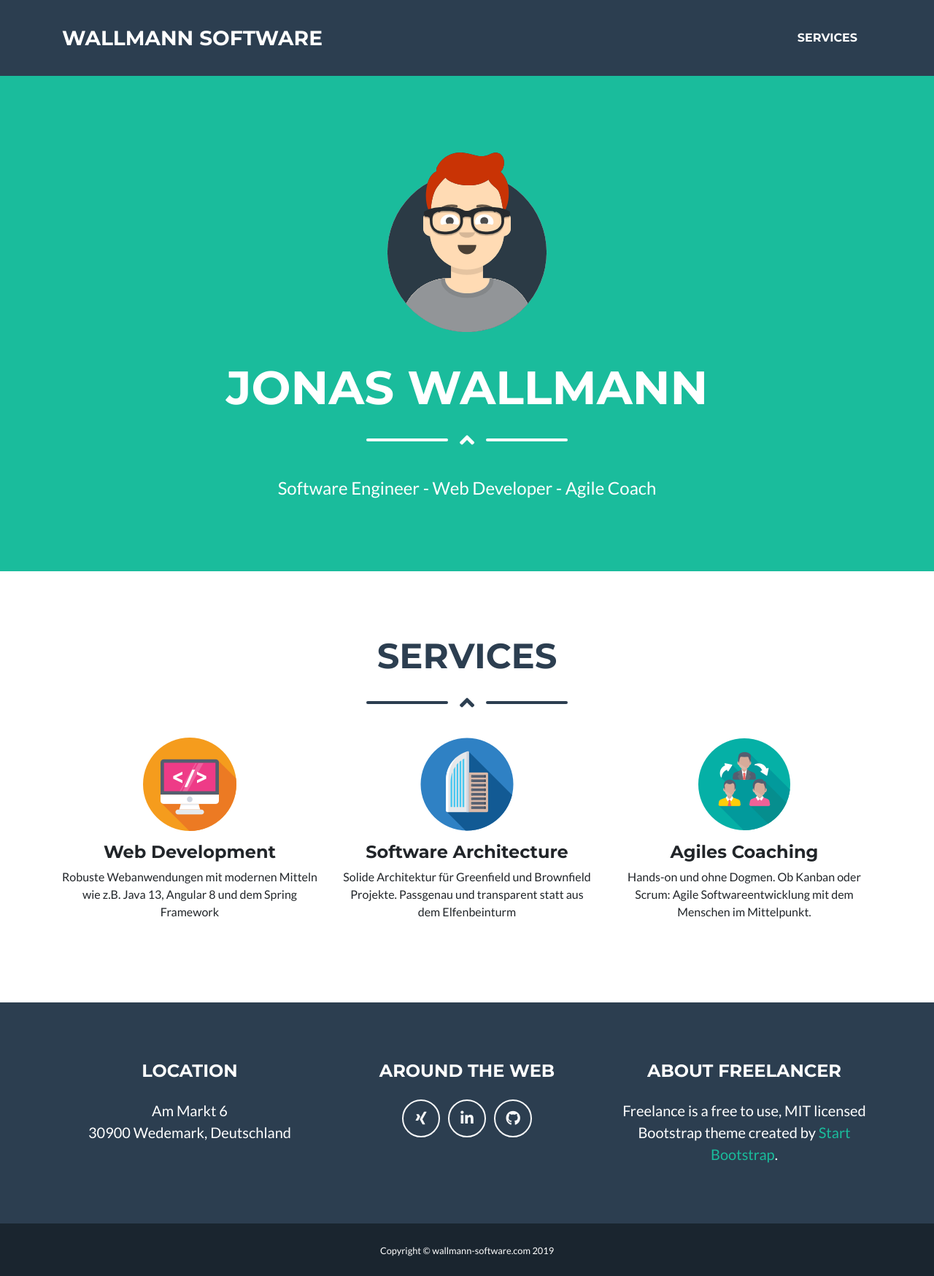
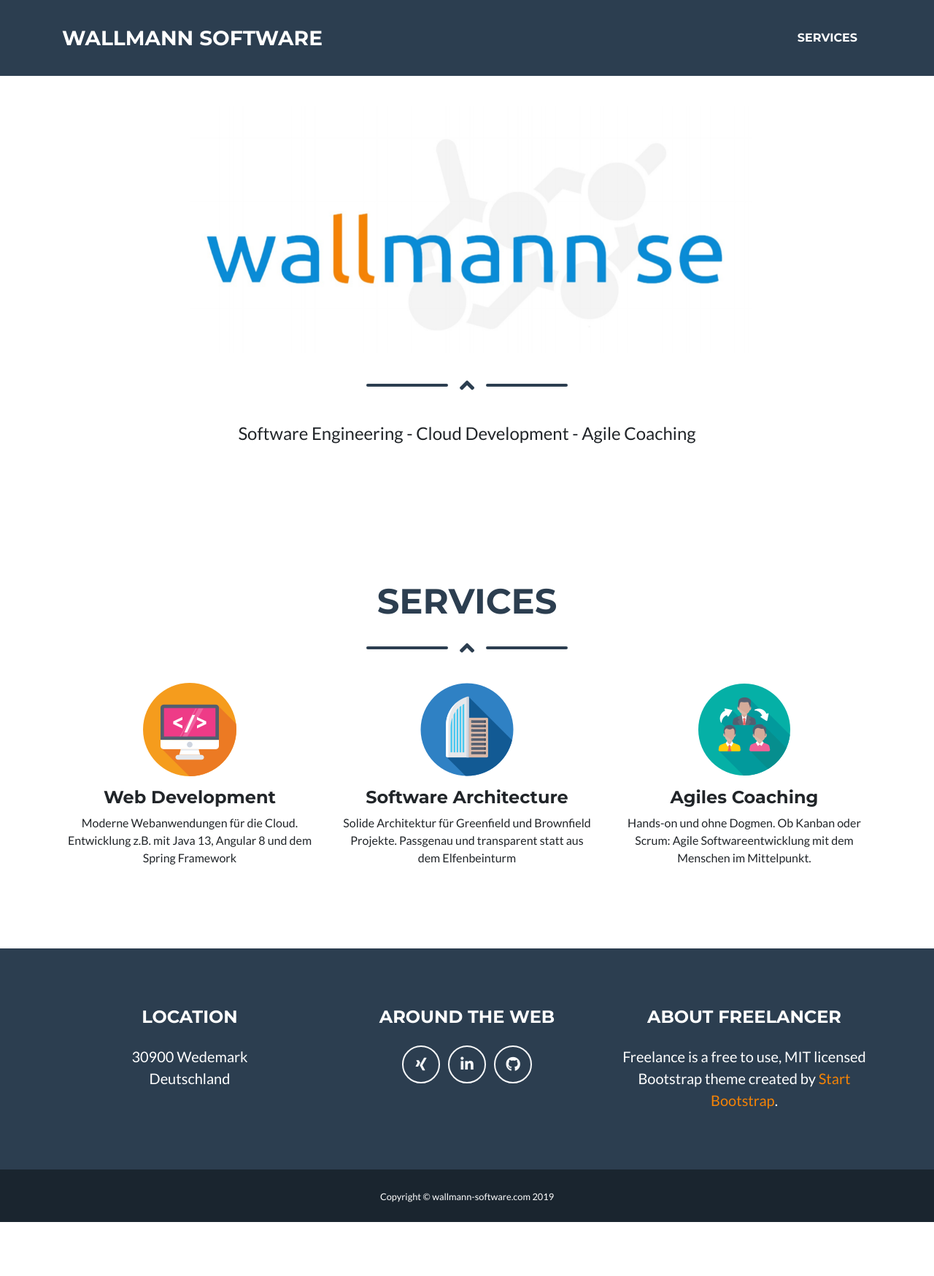
Before and after one commit to jwallman/wallmann-se-portal, a plain HTML site: page src/main/resources/static/index.html in a window 1280 px wide. Shown: the whole page at 73% size. After the commit the page ends 1675 px from the top, so only its background shows below. Drawn offline with Linux system fonts and the light colour scheme; a script that the page names is missing; files whose address does not match are found by name.

Commit message:
branding and other customizations

```diff
--- a/src/main/resources/static/index.html
+++ b/src/main/resources/static/index.html
@@ -25,7 +25,7 @@
   <!-- Navigation -->
   <nav class="navbar navbar-expand-lg bg-secondary text-uppercase fixed-top" id="mainNav">
     <div class="container">
-      <a class="navbar-brand js-scroll-trigger" href="#page-top">Wallmann Software</a>
+      <a class="navbar-brand js-scroll-trigger" href="#page-top"><span class="d-none d-lg-inline-block d-md-inline-block">Wallmann Software</span></a>
       <button class="navbar-toggler navbar-toggler-right text-uppercase font-weight-bold bg-primary text-white rounded" type="button" data-toggle="collapse" data-target="#navbarResponsive" aria-controls="navbarResponsive" aria-expanded="false" aria-label="Toggle navigation">
         Menu
         <i class="fas fa-bars"></i>
@@ -47,17 +47,14 @@
   </nav>
 
   <!-- Masthead -->
-  <header class="masthead bg-primary text-white text-center">
+  <header class="masthead text-center">
     <div class="container d-flex align-items-center flex-column">
 
       <!-- Masthead Avatar Image -->
-      <img class="masthead-avatar mb-5" src="img/avataaars.svg" alt="">
-
-      <!-- Masthead Heading -->
-      <h1 class="masthead-heading text-uppercase mb-0">Jonas Wallmann</h1>
+      <img class="masthead-avatar" src="img/logo.png" alt="">
 
       <!-- Icon Divider -->
-      <div class="divider-custom divider-light">
+      <div class="divider-custom divider">
         <div class="divider-custom-line"></div>
         <div class="divider-custom-icon">
           <i class="fas fa-angle-up"></i>
@@ -66,7 +63,7 @@
       </div>
 
       <!-- Masthead Subheading -->
-      <p class="masthead-subheading font-weight-light mb-0">Software Engineer - Web Developer - Agile Coach</p>
+      <p class="masthead-subheading font-weight-light mb-0">Software Engineering - Cloud Development - Agile Coaching</p>
 
     </div>
   </header>
@@ -96,7 +93,7 @@
             <img class="img-fluid" src="img/services/dev.png" alt="">
             <div class="text-content">
               <h4>Web Development</h4>
-              <p>Robuste Webanwendungen mit modernen Mitteln wie z.B. Java 13, Angular 8 und dem Spring Framework</P>
+              <p>Moderne Webanwendungen für die Cloud. Entwicklung z.B. mit Java 13, Angular 8 und dem Spring Framework</P>
             </div>
           </div>
         </div>
@@ -331,8 +328,8 @@
         <!-- Footer Location -->
         <div class="col-lg-4 mb-5 mb-lg-0">
           <h4 class="text-uppercase mb-4">Location</h4>
-          <p class="lead mb-0">Am Markt 6
-            <br>30900 Wedemark, Deutschland</p>
+          <p class="lead mb-0">30900 Wedemark
+          <br>Deutschland</p>
         </div>
 
         <!-- Footer Social Icons -->
--- a/src/website/scss/base/_variables.scss
+++ b/src/website/scss/base/_variables.scss
@@ -5,7 +5,7 @@ $teal: #1abc9c !default;
 $dark-blue: #2c3e50 !default;
 
 // Override Bootstrap primary and secondary colors
-$primary: $teal !default;
+$primary: #f48306 !default;
 $secondary: $dark-blue !default;
 
 // Override Bootstrap font variables
--- a/src/website/scss/layout/_masthead.scss
+++ b/src/website/scss/layout/_masthead.scss
@@ -1,5 +1,5 @@
 .masthead {
-  padding-top: calc(6rem + 74px);
+  padding-top: calc(1.5rem + 74px);
   padding-bottom: 6rem;
   .masthead-heading {
     font-size: 2.75rem;
@@ -9,13 +9,14 @@
     font-size: 1.25rem;
   }
   .masthead-avatar {
-    width: 15rem;
+    width: 76%;
+    max-width: 790px;
   }
 }
 
 @include media-breakpoint-up(lg) {
   .masthead {
-    padding-top: calc(6rem + 104px);
+    padding-top: calc(1.5rem + 104px);
     padding-bottom: 6rem;
     .masthead-heading {
       font-size: 4rem;
```
Also changed, not shown: src/website/index.html (+8 -11 lines), src/main/resources/static/css/freelancer.min.css, src/main/resources/static/img/logo.png (added), src/website/css/freelancer.css, src/website/css/freelancer.min.css, src/website/img/logo.png (added).
